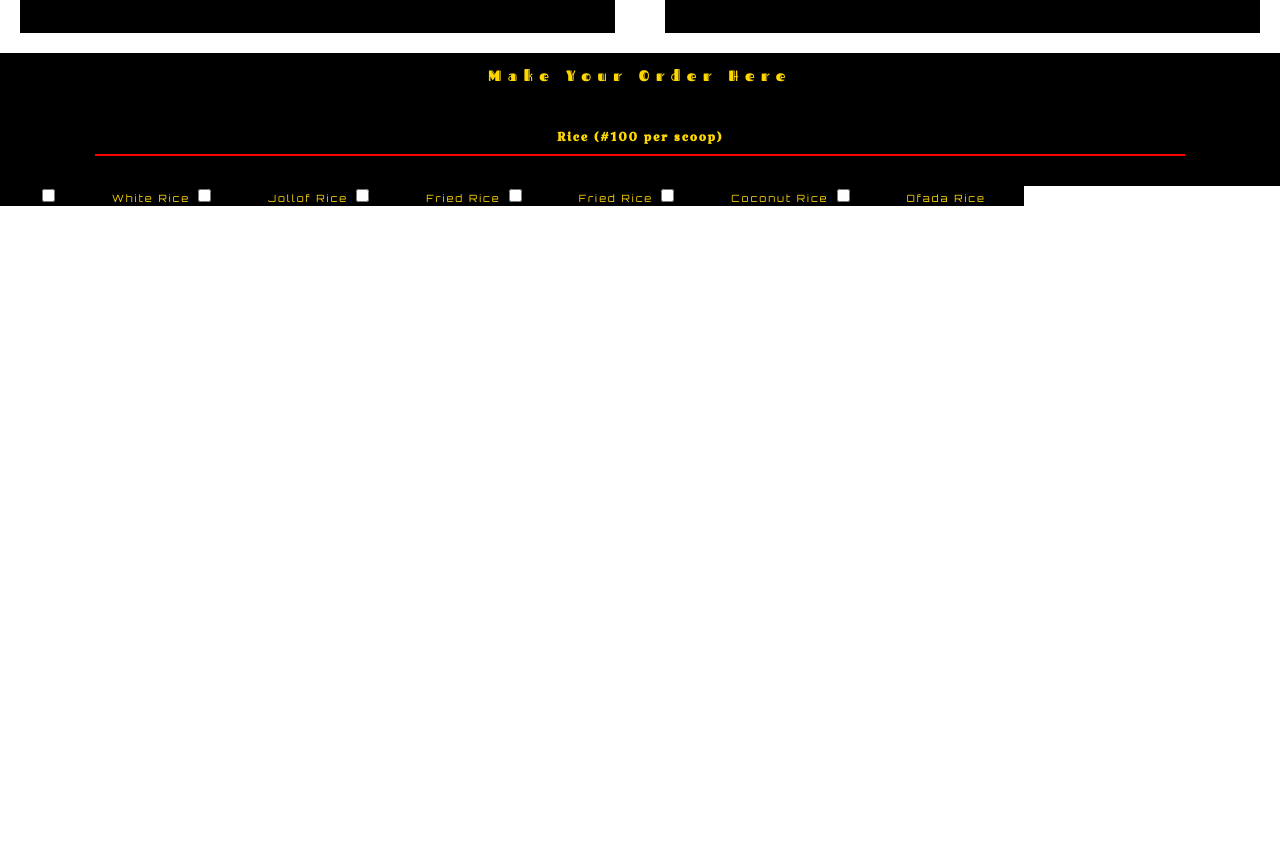
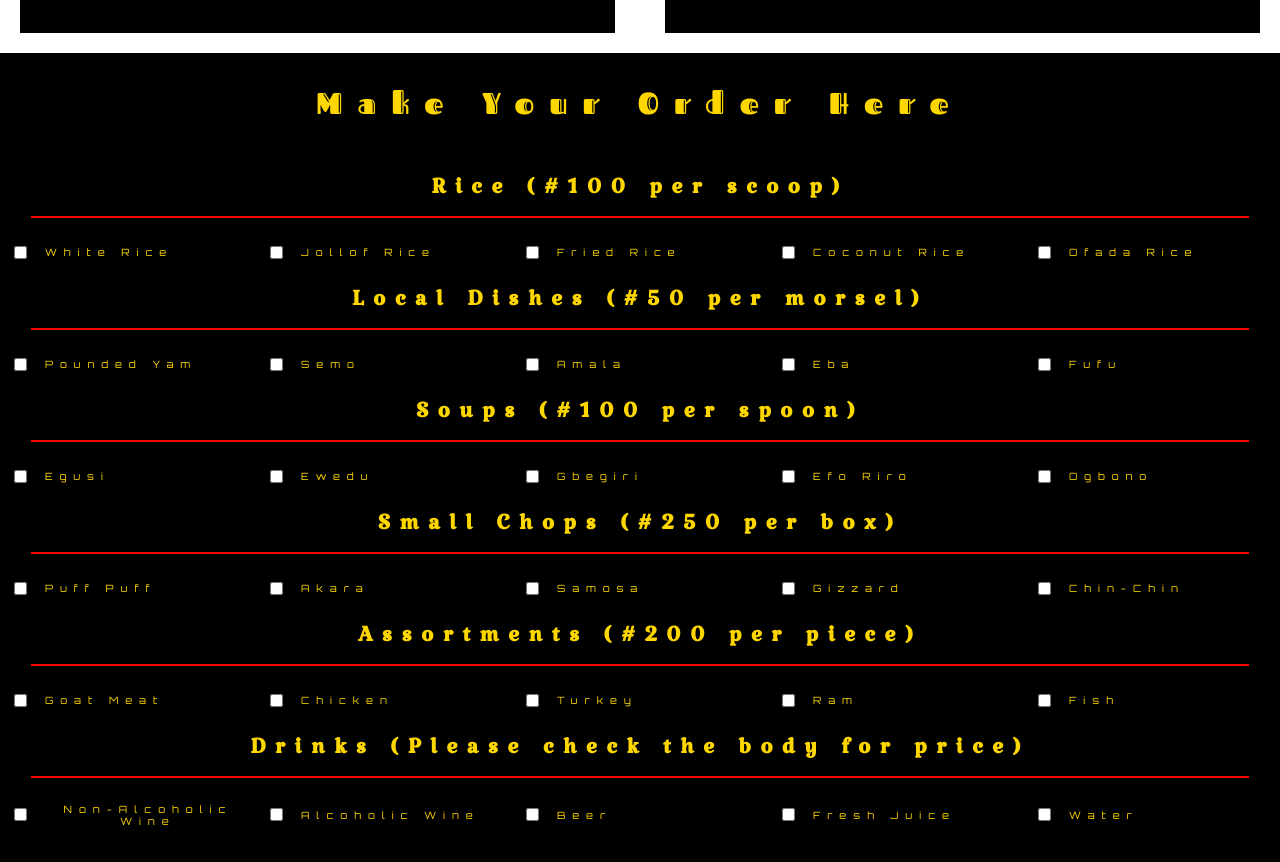
Before and after one commit to oluwadara5000/food-website, a plain HTML site: page index.html in a window 1280 px wide. Shown: the part 1156-2018 px from the top of the page. Before the commit the page ends 1362 px from the top, so only its background shows below. Drawn offline with Linux system fonts and the light colour scheme.

Commit message:
New Few Changes

```diff
--- a/css/food.css
+++ b/css/food.css
@@ -67,7 +67,7 @@ html, body {
 }
 
 .bar {
-    list-style-type: none;
+    /*list-style-type: none;*/
     display: flex;
     color: gold;
     transition: ease-in-out;
@@ -183,6 +183,7 @@ ul > li {
     font-family: Macondo;
 }
 
+
 .order {
     padding-top: 2px;
     background-color: black;
@@ -196,34 +197,44 @@ ul > li {
     padding-bottom: 30px;
 }
 
+.food-order {
+    display: flex;
+    width: 100%;
+
+}
+
 .food {
     background-color: black;
     color: gold;
+    display: flex;
     width: 100%;
+    padding: 30px;
+    align-items: center;
+    text-align: center;
+
 }
 
-.order:hover {
-    background-color: gold;
-    color: black;
-}
 
 .order-heading {
     font-family: Fascinate;
-    font-size: 40px;
+    font-size: 30px;
     letter-spacing: 15px;
+    background-color: black;
+    color: gold;
+    margin: 0;
+    text-align: center;
+    padding-top: 30px;
+    padding-bottom: 50px;
 }
 
 .order-sub-heading {
+    background-color: black;
     font-family: Katibeh;
-    font-size: 35px;
+    margin: 0;
+    color: gold;
+    text-align: center;
     letter-spacing: 10px;
-    margin-bottom: -10px;
-}
-
-.food-order {
-    width: 80%;
-    text-align: center;
-    align-items: center;
+    font-size: 40px;
 }
 
 label {
@@ -231,7 +242,13 @@ label {
     letter-spacing: 7px;
     font-size: 15px;
     align-items: center;
-    padding-left: 50px;
+    padding-left: 15px;
+}
+
+.order-line {
+    border: 1px solid red;
+    width: 95%;
+    margin-top: -15px;
 }
 
 
@@ -295,18 +312,20 @@ label {
         letter-spacing: 6.5px;
     }
 
-    .order-sub-heading {
-        font-size: 18px;
+    label {
         letter-spacing: 2px;
-        margin-bottom: -25px;
+        font-size: 8px;
     }
 
-    label {
-        letter-spacing: 2px;
-        font-size: 10px;
-        padding-left: 10px;
+    .food {
+        flex-direction: column;
+        padding: 2px;
     }
 
+    .order-sub-heading {
+        font-size: 15px;
+        letter-spacing: 3px;
+    }
 }
 
 @media screen and (min-width:768px) and (max-width:1023px) {
@@ -358,27 +377,17 @@ label {
         line-height: 30px;
     }
 
-    .order-heading {
-        font-size: 15px;
-        letter-spacing: 6.5px;
+    .food {
+        padding: 5px;
+        padding-left: 10px;
+    }
+
+    label {
+        font-size: 10px;
     }
 
     .order-sub-heading {
-        font-size: 18px;
-        letter-spacing: 2px;
-        margin-bottom: -25px;
+        font-size: 30px;
     }
 
-    .food-order {
-        text-align: center;
-        justify-content: center;
-
-    }
-
-    label {
-        letter-spacing: 2px;
-        font-size: 10px;
-        align-items: center;
-        padding-left: 50px;
-    }
 }
--- a/index.html
+++ b/index.html
@@ -106,12 +106,11 @@
       </div>
     </div>
 
+    <h1 class="order-heading">Make Your Order Here</h1>
+
     <div class="order">
-      <h1 class="order-heading">Make Your Order Here</h1>
       <h2 class="order-sub-heading">Rice (#100 per scoop)</h2>
-      <div class="line"></div>
-      </div>
-
+      <div class="order-line"></div>
       <form class="food-order">
         <div class="food">
           <input
@@ -121,8 +120,9 @@
             name="white-rice"
           />
           <label>White Rice</label>
+        </div>
 
-
+        <div class="food">
           <input
             class="jollof-rice"
             type="checkbox"
@@ -130,8 +130,9 @@
             name="jollof-rice"
           />
           <label>Jollof Rice</label>
+        </div>
 
-
+        <div class="food">
           <input
             class="fried-rice"
             type="checkbox"
@@ -139,17 +140,9 @@
             name="fried-rice"
           />
           <label>Fried Rice</label>
+        </div>
 
-
-          <input
-            class="fried-rice"
-            type="checkbox"
-            id="fried-rice"
-            name="fried-rice"
-          />
-          <label>Fried Rice</label>
-
-
+        <div class="food">
           <input
             class="cocout-rice"
             type="checkbox"
@@ -157,7 +150,9 @@
             name="coconut-rice"
           />
           <label>Coconut Rice</label>
+        </div>
 
+        <div class="food">
           <input
             class="ofada-rice"
             type="checkbox"
@@ -167,5 +162,184 @@
           <label>Ofada Rice</label>
         </div>
       </form>
+
+      <h2 class="order-sub-heading">Local Dishes (#50 per morsel)</h2>
+      <div class="order-line"></div>
+      <form class="food-order">
+        <div class="food">
+          <input
+            class="pounded-yam"
+            type="checkbox"
+            id="pounded-yam"
+            name="pounded-yam"
+          />
+          <label>Pounded Yam</label>
+        </div>
+
+        <div class="food">
+          <input class="semo" type="checkbox" id="semo" name="semo" />
+          <label>Semo</label>
+        </div>
+
+        <div class="food">
+          <input class="amala" type="checkbox" id="amala" name="amala" />
+          <label>Amala</label>
+        </div>
+
+        <div class="food">
+          <input class="eba" type="checkbox" id="eba" name="eba" />
+          <label>Eba</label>
+        </div>
+
+        <div class="food">
+          <input class="fufu" type="checkbox" id="fufu" name="fufu" />
+          <label>Fufu</label>
+        </div>
+      </form>
+
+      <h2 class="order-sub-heading">Soups (#100 per spoon)</h2>
+      <div class="order-line"></div>
+      <form class="food-order">
+        <div class="food">
+          <input class="egusi" type="checkbox" id="egusi" name="egusi" />
+          <label>Egusi</label>
+        </div>
+
+        <div class="food">
+          <input class="ewedu" type="checkbox" id="ewedu" name="ewedu" />
+          <label>Ewedu</label>
+        </div>
+
+        <div class="food">
+          <input class="gbegiri" type="checkbox" id="gbegiri" name="gbegiri" />
+          <label>Gbegiri</label>
+        </div>
+
+        <div class="food">
+          <input
+            class="efo-riro"
+            type="checkbox"
+            id="efo-riro"
+            name="efo-riro"
+          />
+          <label>Efo Riro</label>
+        </div>
+
+        <div class="food">
+          <input class="ogbono" type="checkbox" id="ogbono" name="ogbono" />
+          <label>Ogbono</label>
+        </div>
+      </form>
+
+      <h2 class="order-sub-heading">Small Chops (#250 per box)</h2>
+      <div class="order-line"></div>
+
+      <form class="food-order">
+        <div class="food">
+          <input
+            class="puff-puff"
+            type="checkbox"
+            id="puff-puff"
+            name="puff-puff"
+          />
+          <label>Puff Puff</label>
+        </div>
+
+        <div class="food">
+          <input class="akara" type="checkbox" id="akara" name="akara" />
+          <label>Akara</label>
+        </div>
+
+        <div class="food">
+          <input class="samosa" type="checkbox" id="samosa" name="samosa" />
+          <label>Samosa</label>
+        </div>
+
+        <div class="food">
+          <input class="gizzard" type="checkbox" id="gizzard" name="gizzard" />
+          <label>Gizzard</label>
+        </div>
+
+        <div class="food">
+          <input
+            class="chin-chin"
+            type="checkbox"
+            id="chin-chin"
+            name="chin-chin"
+          />
+          <label>Chin-Chin</label>
+        </div>
+      </form>
+
+      <h2 class="order-sub-heading">Assortments (#200 per piece)</h2>
+      <div class="order-line"></div>
+      <form class="food-order">
+        <div class="food">
+          <input
+            class="goat-meat"
+            type="checkbox"
+            id="goat-meat"
+            name="goat-meat"
+          />
+          <label>Goat Meat</label>
+        </div>
+
+        <div class="food">
+          <input class="chicken" type="checkbox" id="chicken" name="chicken" />
+          <label>Chicken</label>
+        </div>
+
+        <div class="food">
+          <input class="turkey" type="checkbox" id="turkey" name="turkey" />
+          <label>Turkey</label>
+        </div>
+
+        <div class="food">
+          <input class="ram" type="checkbox" id="ram" name="ram" />
+          <label>Ram</label>
+        </div>
+
+        <div class="food">
+          <input class="fish" type="checkbox" id="fish" name="fish" />
+          <label>Fish</label>
+        </div>
+      </form>
+
+      <h2 class="order-sub-heading">
+        Drinks (Please check the body for price)
+      </h2>
+      <div class="order-line"></div>
+      <form class="food-order">
+        <div class="food">
+          <input
+            class="n-a-wine"
+            type="checkbox"
+            id="n-a-wine"
+            name="n-a-wine"
+          />
+          <label>Non-Alcoholic Wine</label>
+        </div>
+
+        <div class="food">
+          <input class="a-wine" type="checkbox" id="a-wine" name="a-wine" />
+          <label>Alcoholic Wine</label>
+        </div>
+
+        <div class="food">
+          <input class="beer" type="checkbox" id="beer" name="beer" />
+          <label>Beer</label>
+        </div>
+
+        <div class="food">
+          <input class="juice" type="checkbox" id="juice" name="juice" />
+          <label>Fresh Juice</label>
+        </div>
+
+        <div class="food">
+          <input class="water" type="checkbox" id="water" name="water" />
+          <label>Water</label>
+        </div>
+      </form>
+    </div>
   </body>
 </html>
```
Lines whose indentation alone changed are shown as unchanged.
